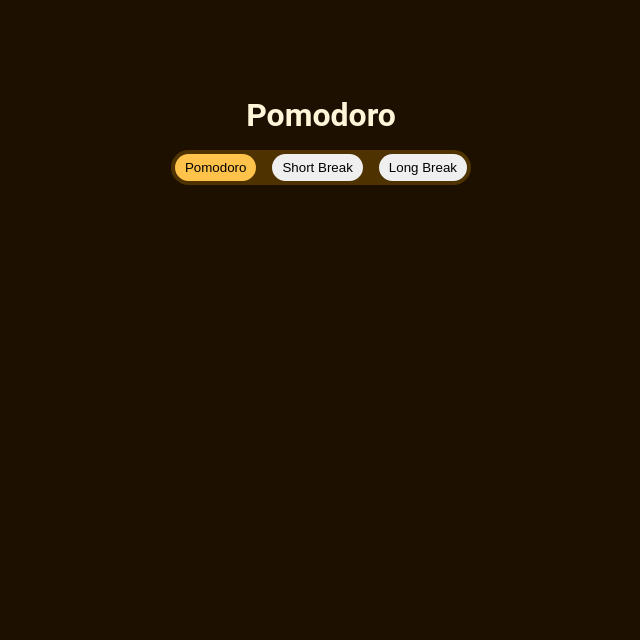
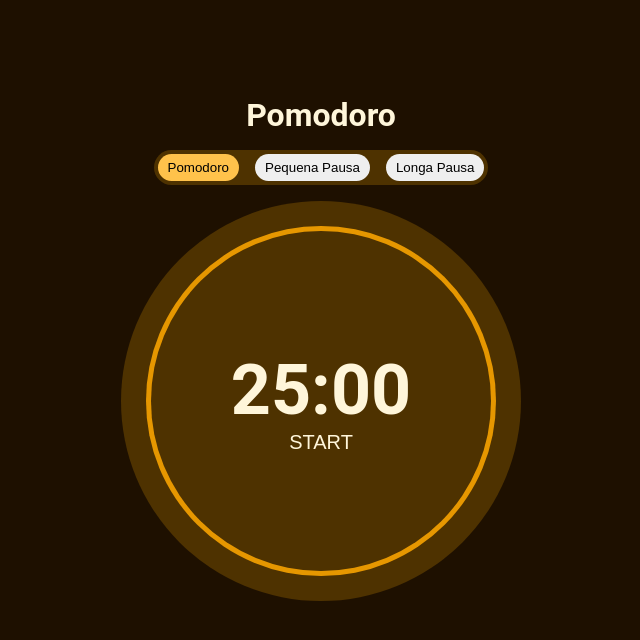
Before and after one commit to zkauansantos/pomodoro-jera, a React (Vite) app: page / in a window 1280 px wide. Shown: the top 640 px of the page, without its empty margins (319-959 px from the left). Built offline with nearby package versions, Linux system fonts and the light colour scheme; a web font is replaced by a local one.

Commit message:
context created to change clock time pattern by tag

```diff
--- a/src/App/index.tsx
+++ b/src/App/index.tsx
@@ -2,12 +2,15 @@ import { GlobalStyles } from '../assets/styles/GlobalStyles';
 import Home from '../pages/Home';
 import { ThemeProvider } from 'styled-components';
 import { theme }from '../assets/theme/default';
+import TimerProvider from '../context/TimerContext';
 
 export default function App() {
 	return (
 		<ThemeProvider theme={theme}>
 			<GlobalStyles/>
-			<Home />
+			<TimerProvider>
+				<Home />
+			</TimerProvider>
 		</ThemeProvider>
 	);
 }
--- a/src/components/CircularProgressBar/index.tsx
+++ b/src/components/CircularProgressBar/index.tsx
@@ -1,14 +1,22 @@
-import { useState } from 'react';
+import { useContext, useEffect } from 'react';
+import { TimerContext } from '../../context/TimerContext';
+import Clock from '../Clock';
 import { ContainerCounter, ContainerProgress } from './styles';
 
 export default function CircularProgressBar() {
-	const [progress, setProgress] = useState(100);
+	const { progress, setProgress, time, initTime}: any = useContext(TimerContext);
+
+	useEffect(() => {
+		setProgress(time / (initTime / 100));
+	}, [setProgress, time]);
+
 
 	return (
 		<ContainerProgress
 			progress={progress}
 		>
 			<ContainerCounter>
+				<Clock/>
 			</ContainerCounter>
 		</ContainerProgress>
 	);
--- a/src/components/Clock/index.tsx
+++ b/src/components/Clock/index.tsx
@@ -1,14 +1,14 @@
 import { Container, TimerText } from './styles';
-import { useEffect, useState } from 'react';
+import { useEffect, useContext } from 'react';
+import { TimerContext } from '../../context/TimerContext';
 
 export default function Clock() {
-	const [time, setTime] = useState(500);
-	const [isActive, setIsActive] = useState(false);
+	const { time, setTime, isActive, setIsActive }: any = useContext(TimerContext);
 
 	useEffect(() => {
 		if(isActive && time > 0) {
 			const intervalId = setInterval(() => {
-				setTime((prevTime) => prevTime - 1);
+				setTime((prevTime: number) => prevTime - 1);
 			}, 1000);
 
 			return () => clearInterval(intervalId);
@@ -26,7 +26,7 @@ export default function Clock() {
 	}
 
 	function toggleClock() {
-		setIsActive((prevState) => !prevState);
+		setIsActive((prevState: boolean) => !prevState);
 	}
 
 	return (
--- a/src/components/Tags/index.tsx
+++ b/src/components/Tags/index.tsx
@@ -1,12 +1,14 @@
-import { useState } from 'react';
+import { useContext } from 'react';
+import { TimerContext } from '../../context/TimerContext';
 import {Container, Tag} from './styles';
 
 export default function Tags () {
-	const [active, setActive] = useState(0);
-	const tags = ['Pomodoro', 'Short Break', 'Long Break'];
+	const tags = ['Pomodoro', 'Pequena Pausa', 'Longa Pausa'];
+	const { selectedTag, setSelectedTag, setIsActive }: any = useContext(TimerContext);
 
 	function handleActiveTag(index: number) {
-		setActive(index);
+		setSelectedTag(index);
+		setIsActive(false);
 	}
 
 	return (
@@ -14,7 +16,7 @@ export default function Tags () {
 			{tags.map((tag, i) => (
 				<Tag
 					onClick={() => handleActiveTag(i)}
-					active={active === i}
+					active={selectedTag === i}
 					key={i}>
 					{tag}
 				</Tag>
--- /dev/null
+++ b/src/context/TimerContext.tsx
@@ -0,0 +1,53 @@
+import { createContext, useState, useEffect } from 'react';
+import clear from '../assets/audio/finish.mp3';
+
+interface TimerProviderProps {
+  children: React.ReactNode
+}
+
+export const TimerContext = createContext({});
+
+export default function TimerProvider({children}: TimerProviderProps) {
+	const [initTime, setInitTime,] = useState(0);
+	const [selectedTag, setSelectedTag] = useState(0);
+	const [progress, setProgress] = useState(100);
+	const [time, setTime] = useState(0.1);
+	const [isActive, setIsActive] = useState(false);
+
+	function toggleTime() {
+		if (selectedTag === 0) {
+			setTime(1500);
+			setInitTime(1500);
+		}
+		if (selectedTag === 1) {
+			setTime(300);
+			setInitTime(300);
+		}
+		if (selectedTag === 2) {
+			setTime(5);
+			setInitTime(5);
+		}
+	}
+
+	useEffect(() => {
+		toggleTime();
+	}, [selectedTag]);
+
+	return (
+		<TimerContext.Provider
+			value={{
+				selectedTag,
+				setSelectedTag,
+				progress,
+				setProgress,
+				time,
+				setTime,
+				isActive,
+				setIsActive,
+				initTime,
+				setInitTime,
+			}}>
+			{children}
+		</TimerContext.Provider>
+	);
+}
--- a/src/pages/Home/index.tsx
+++ b/src/pages/Home/index.tsx
@@ -8,6 +8,7 @@ export default function Home() {
 			<h1>Pomodoro</h1>
 
 			<Tags/>
+			<Timer/>
 		</Container>
 	);
 }
```
Also changed, not shown: .eslintrc.json.
